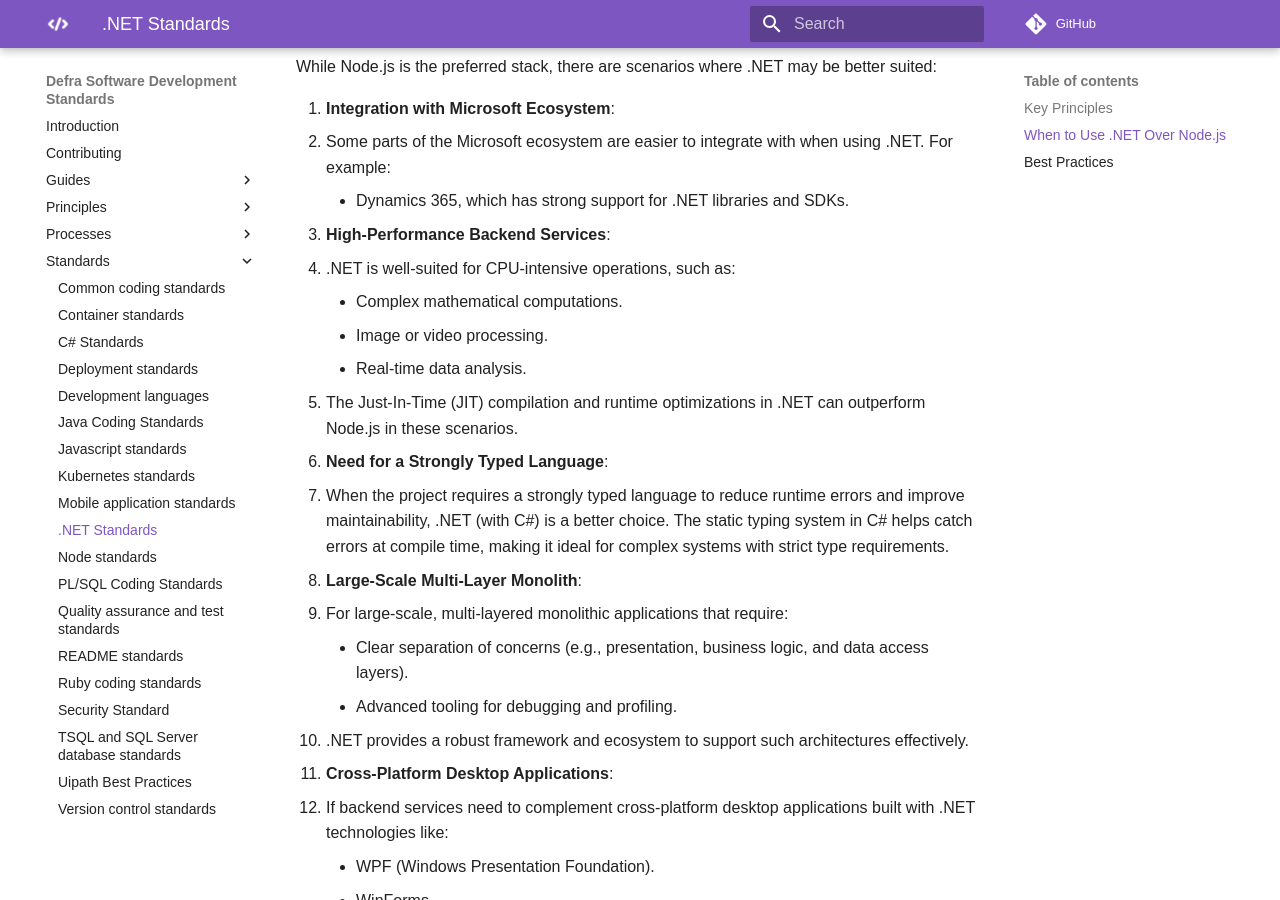
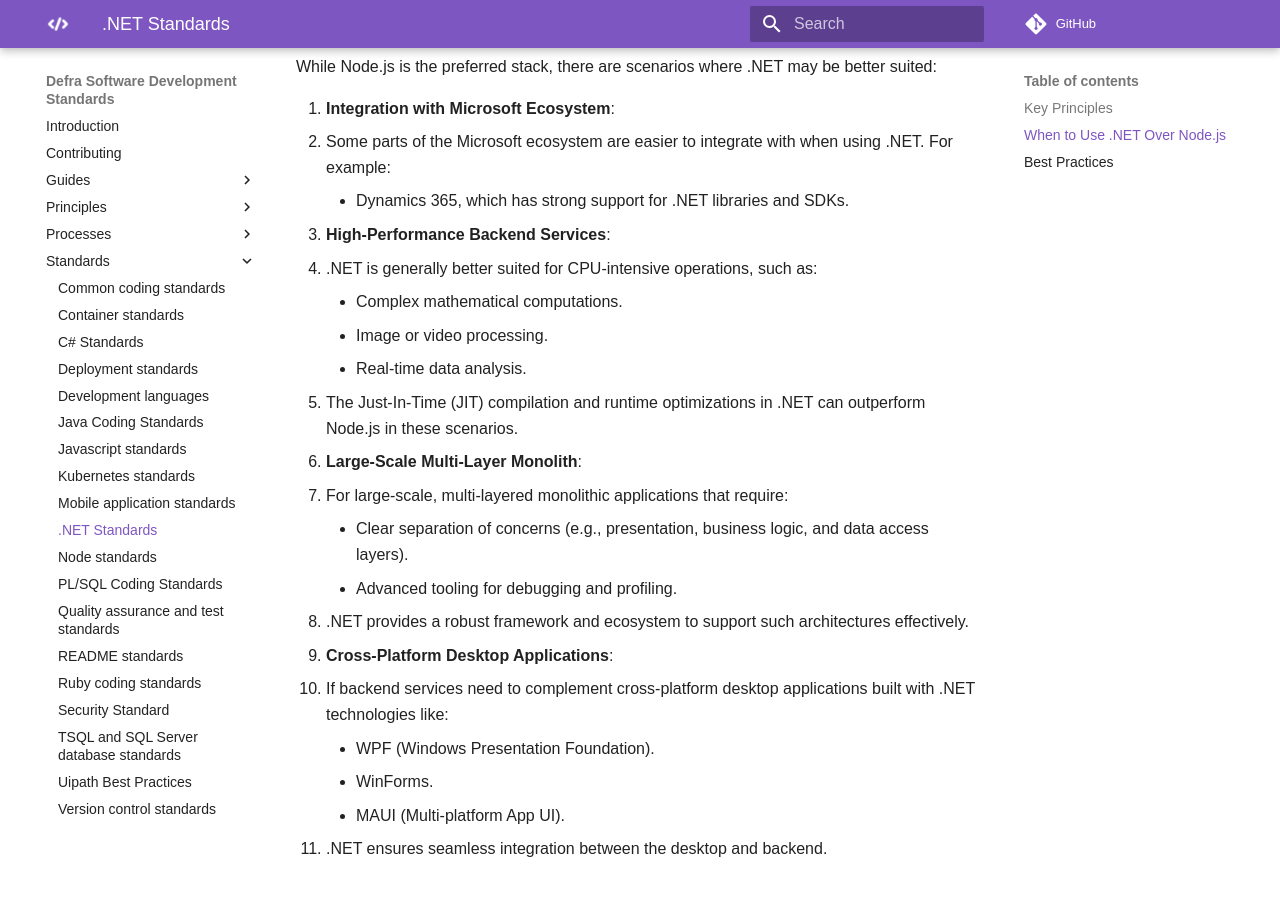
Before and after one commit to DEFRA/software-development-standards, an MkDocs documentation site: the page built from docs/standards/net_standards.md, in a window 1280 px wide and 900 px high, scrolled down 965 px. Built offline with MkDocs 1.6.1 and Material for MkDocs 9.7.7, drawn with Linux system fonts in a browser that asks for light colours; some web fonts are replaced; comment, search, counter and statistics services are not loaded.

Commit message:
Remove type need

```diff
--- a/docs/standards/net_standards.md
+++ b/docs/standards/net_standards.md
@@ -33,22 +33,19 @@ While Node.js is the preferred stack, there are scenarios where .NET may be bett
      - Dynamics 365, which has strong support for .NET libraries and SDKs.
 
 2. **High-Performance Backend Services**:
-   - .NET is well-suited for CPU-intensive operations, such as:
+   - .NET is generally better suited for CPU-intensive operations, such as:
      - Complex mathematical computations.
      - Image or video processing.
      - Real-time data analysis.
    - The Just-In-Time (JIT) compilation and runtime optimizations in .NET can outperform Node.js in these scenarios.
 
-3. **Need for a Strongly Typed Language**:
-   - When the project requires a strongly typed language to reduce runtime errors and improve maintainability, .NET (with C#) is a better choice. The static typing system in C# helps catch errors at compile time, making it ideal for complex systems with strict type requirements.
-
-4. **Large-Scale Multi-Layer Monolith**:
+3. **Large-Scale Multi-Layer Monolith**:
    - For large-scale, multi-layered monolithic applications that require:
      - Clear separation of concerns (e.g., presentation, business logic, and data access layers).
      - Advanced tooling for debugging and profiling.
    - .NET provides a robust framework and ecosystem to support such architectures effectively.
 
-5. **Cross-Platform Desktop Applications**:
+4. **Cross-Platform Desktop Applications**:
    - If backend services need to complement cross-platform desktop applications built with .NET technologies like:
      - WPF (Windows Presentation Foundation).
      - WinForms.
```
